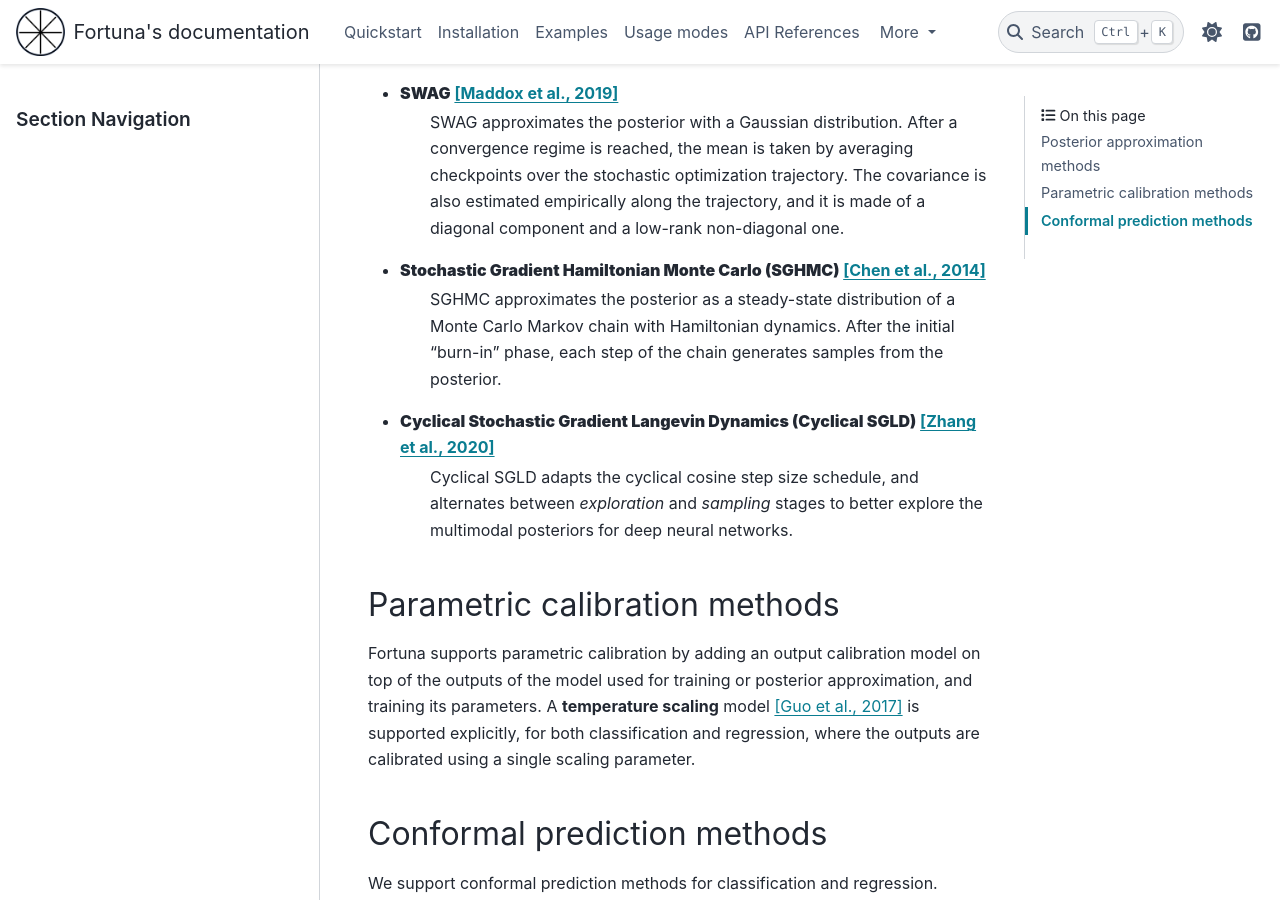
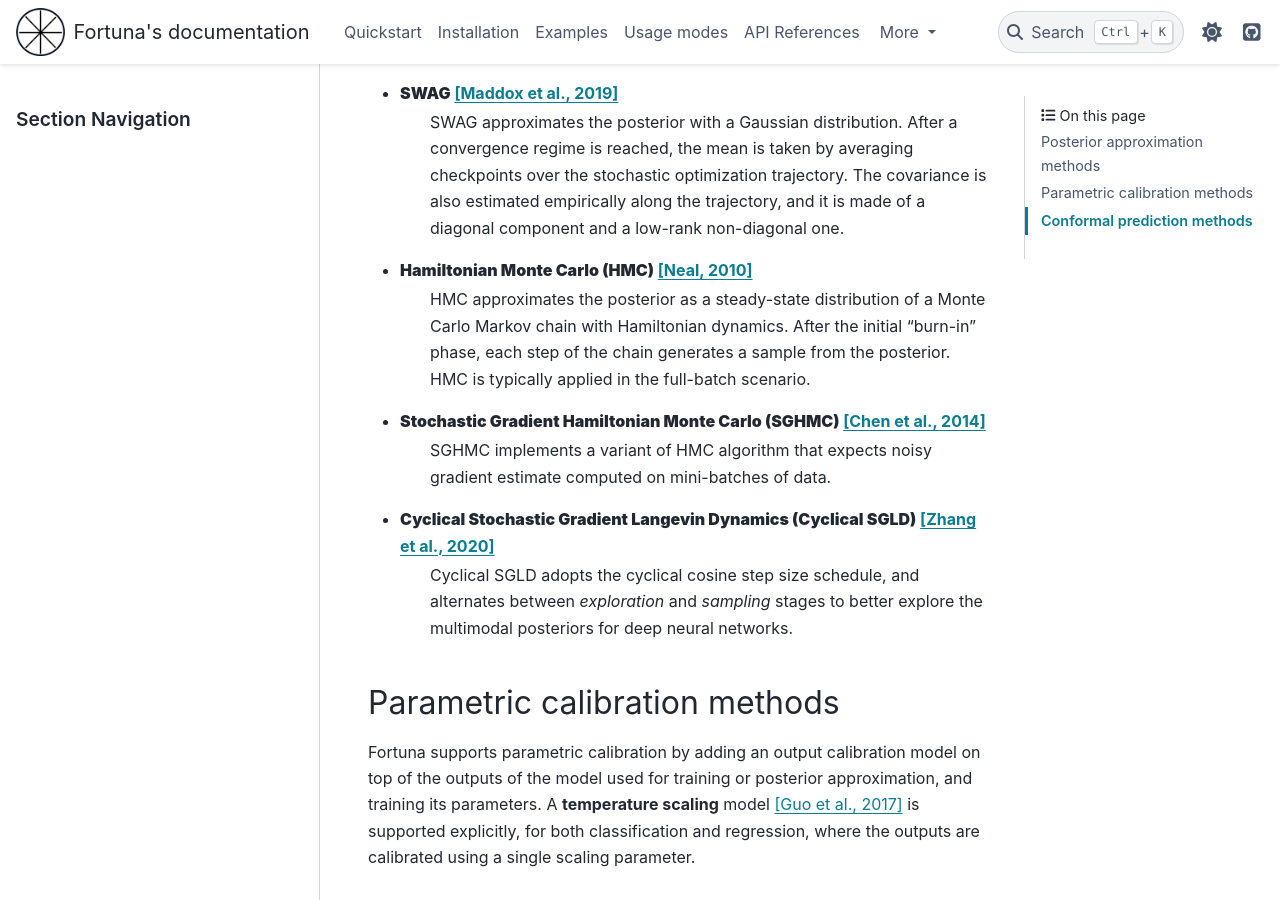
Before and after one commit to awslabs/fortuna, a Sphinx documentation site: the page built from docs/source/methods.rst, in a window 1280 px wide and 900 px high, scrolled down 884 px. Built offline with Sphinx 7.4.7 and the PyData theme 0.15.4, drawn with Linux system fonts in a browser that asks for light colours; pages that are not in the unit, such as notebooks, are missing from menus.

Commit message:
update documentation

```diff
--- a/docs/source/methods.rst
+++ b/docs/source/methods.rst
@@ -29,12 +29,16 @@ Posterior approximation methods
     taken by averaging checkpoints over the stochastic optimization trajectory. The covariance is also estimated
     empirically along the trajectory, and it is made of a diagonal component and a low-rank non-diagonal one.
 
+- **Hamiltonian Monte Carlo (HMC)** `[Neal, 2010] <https://arxiv.org/pdf/1206.1901.pdf>`_
+    HMC approximates the posterior as a steady-state distribution of a Monte Carlo Markov chain with Hamiltonian dynamics.
+    After the initial "burn-in" phase, each step of the chain generates a sample from the posterior. HMC is typically applied
+    in the full-batch scenario.
+
 - **Stochastic Gradient Hamiltonian Monte Carlo (SGHMC)** `[Chen et al., 2014] <http://proceedings.mlr.press/v32/cheni14.pdf>`_
-    SGHMC approximates the posterior as a steady-state distribution of a Monte Carlo Markov chain with Hamiltonian dynamics.
-    After the initial "burn-in" phase, each step of the chain generates samples from the posterior.
+    SGHMC implements a variant of HMC algorithm that expects noisy gradient estimate computed on mini-batches of data.
 
 - **Cyclical Stochastic Gradient Langevin Dynamics (Cyclical SGLD)** `[Zhang et al., 2020] <https://openreview.net/pdf?id=rkeS1RVtPS>`_
-    Cyclical SGLD adapts the cyclical cosine step size schedule, and alternates between *exploration* and *sampling* stages to better
+    Cyclical SGLD adopts the cyclical cosine step size schedule, and alternates between *exploration* and *sampling* stages to better
     explore the multimodal posteriors for deep neural networks.
 
 Parametric calibration methods
```
Also changed, not shown: docs/source/references/prob_model/posterior/sgmcmc.rst (+26 -1 lines).
